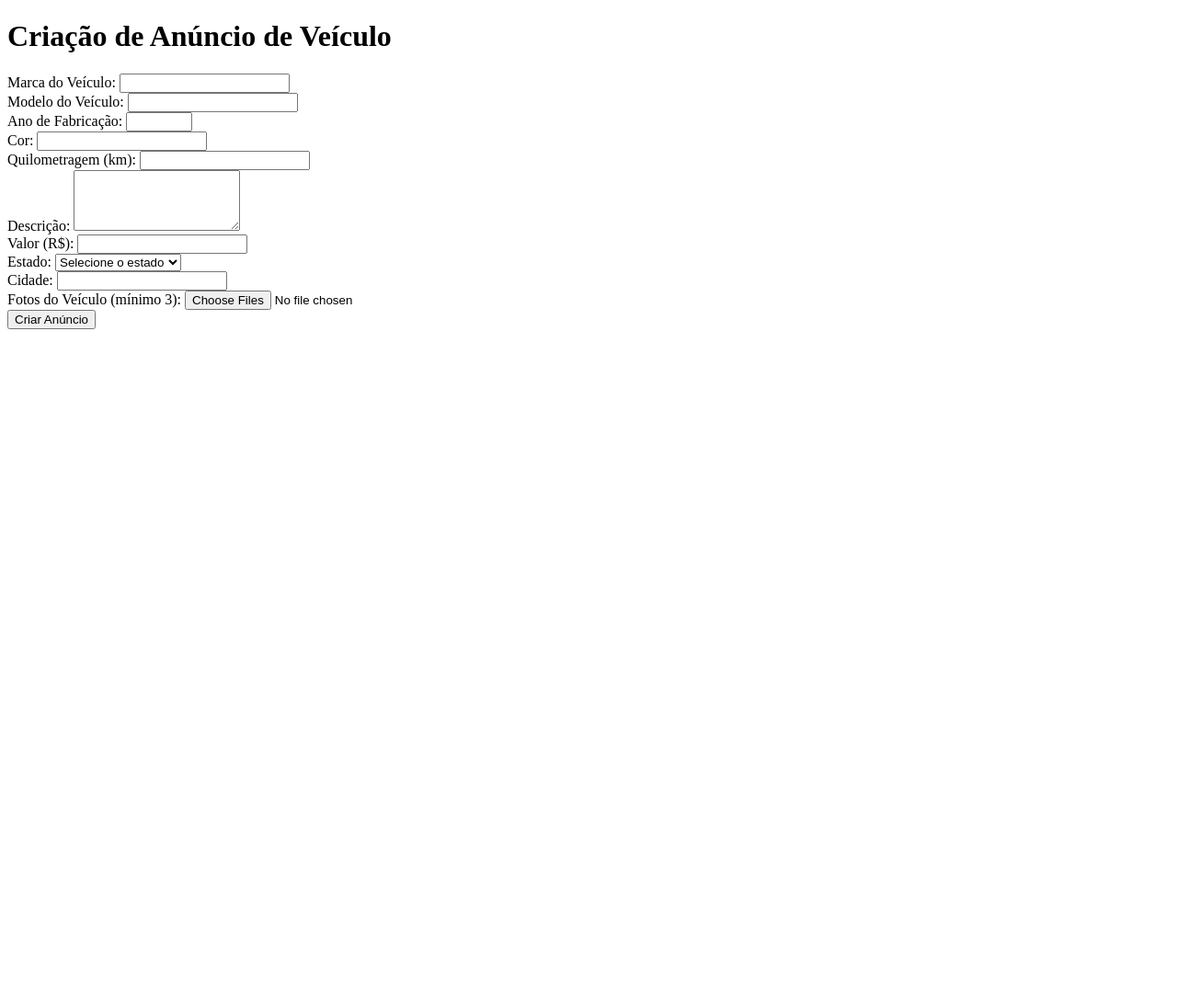
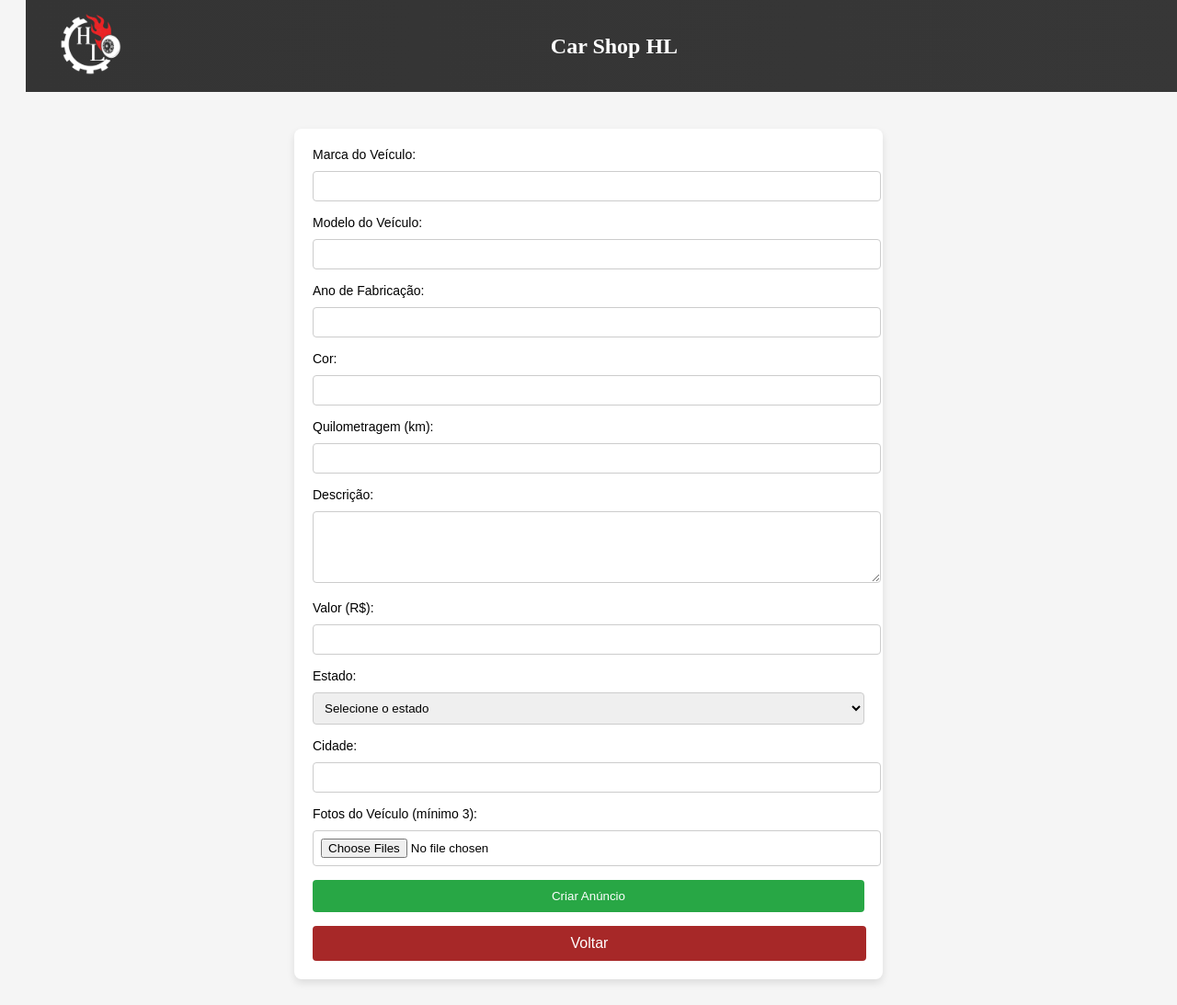
Before and after one commit to herbertmaiamtt/trabalho-ppi-final, a plain HTML site: page privado/criacao_anuncio.html in a window 1280 px wide. Shown: the whole page at 92% size. Before the commit the page ends 800 px from the top, so only its background shows below. Drawn offline with nearby package versions, Linux system fonts and the light colour scheme.

Commit message:
✨: Página de criação de anúncio

```diff
--- a/privado/criacao_anuncio.html
+++ b/privado/criacao_anuncio.html
@@ -4,11 +4,25 @@
     <meta charset="UTF-8">
     <meta name="viewport" content="width=device-width, initial-scale=1.0">
     <title>Criação de Anúncio de Veículo</title>
-    <link rel="stylesheet" href="style_index.css">
+    <link rel="stylesheet" href="style_privado.css">
+    <link rel="stylesheet" href="https://fonts.googleapis.com/css2?family=Material+Symbols+Outlined:opsz,wght,FILL,GRAD@20..48,100..700,0..1,-50..200" />
+    <link rel="stylesheet" href="https://fonts.googleapis.com/css2?family=Material+Symbols+Outlined:opsz,wght,FILL,GRAD@20..48,100..700,0..1,-50..200" />
 </head>
 <body class="body-criacao">
-    <header class="header-anuncio">
-        <h1>Criação de Anúncio de Veículo</h1>
+    <header>
+        <!-- Logo -->
+        <div id="container-logo">
+            <a href="../index.html">
+                <img src="imagens/logo-shop-car-hl-03.png" alt="Logo da Car Shop HL" id="logo">
+            </a>
+        </div>
+        <!-- Nome do Site -->
+        <h1>Car Shop HL</h1>
+        <!-- Navegação -->
+        <nav class="nav-principal">
+            <!-- Link para login -->
+
+        </nav>
     </header>
 
     <main class="main-anuncio">
@@ -56,7 +70,6 @@
                     <option value="SP">São Paulo (SP)</option>
                     <option value="RJ">Rio de Janeiro (RJ)</option>
                     <option value="ES">Espírito Santo (ES)</option>
-                    <!-- Adicione outros estados conforme necessário -->
                 </select>
             </div>
 
@@ -71,6 +84,7 @@
             </div>
 
             <button type="submit" class="botao-criacao">Criar Anúncio</button>
+            <a href="../index.html" class="link-voltar"> Voltar </a>
         </form>
     </main>
 
--- /dev/null
+++ b/privado/style_privado.css
@@ -0,0 +1,151 @@
+/* Estilos do header */
+header {
+    z-index: 2;
+    background-image: linear-gradient(to left, #373737, #343434);
+    display: flex;
+    align-items: center;
+    justify-content: space-between;
+    width: 100%;
+    height: 100px;
+    position: fixed;
+    top: 0;
+    padding: 0 20px; /* Adiciona espaço nas laterais */
+    box-sizing: border-box; /* Inclui padding na largura total */
+}
+
+#container-logo {
+    flex: 1; /* Permite que o logo ocupe o espaço necessário */
+}
+
+#logo {
+    width: 100px;
+}
+
+header h1 {
+    flex: 2; /* Permite que o título ocupe mais espaço */
+    font-family: 'Times New Roman', Times, serif;
+    color: white;
+    text-align: center;
+    font-size: 24px; /* Ajuste o tamanho conforme necessário */
+    margin: 0; /* Remove margens extras */
+}
+
+.nav-principal {
+    flex: 1; /* Permite que a navegação ocupe espaço */
+    display: flex;
+    justify-content: flex-end;
+}
+
+#lista-nav {
+    list-style-type: none;
+    display: flex;
+    align-items: center;
+    gap: 15px; /* Adiciona espaçamento entre os itens */
+}
+
+#lista-nav li {
+    padding: 10px;
+}
+
+#div-cadastro a, #div-login a {
+    display: flex;
+    align-items: center;
+    border-radius: 20px;
+    padding-left: 5px;
+    border: transparent;
+    text-decoration: none;
+}
+
+#div-cadastro p, #div-login p {
+    color: #ffffff;
+    font-size: 16px;
+}
+
+#div-cadastro a:hover, #div-login a:hover {
+    background-color: var(--cor-footer);
+    transform: scale(1.02);
+    transition: 0.1s;
+}
+
+.icon-login, .icon-register {
+    color: white;
+    padding: 5px;
+}
+
+/* Corpo da página */
+body {
+    font-family: Arial, sans-serif;
+    background-color: #f5f5f5;
+    padding: 20px;
+    margin-top: 120px; /* Para ajustar o espaço após o header fixo */
+}
+
+.main-anuncio {
+    max-width: 600px;
+    margin: 0 auto;
+    background-color: white;
+    padding: 20px;
+    border-radius: 8px;
+    box-shadow: 0 4px 8px rgba(0, 0, 0, 0.1);
+}
+
+.form-group {
+    margin-bottom: 15px;
+}
+
+label {
+    font-size: 14px;
+    margin-bottom: 5px;
+    display: block;
+}
+
+input, select, textarea {
+    width: 100%;
+    padding: 8px;
+    margin-top: 5px;
+    border: 1px solid #ccc;
+    border-radius: 4px;
+}
+
+.botao-criacao {
+    background-color: #28a745;
+    color: white;
+    border: none;
+    padding: 10px 20px;
+    border-radius: 4px;
+    cursor: pointer;
+    width: 100%;
+}
+
+.link-voltar {
+    display: block; /* Para o link se comportar como um bloco */
+    margin-top: 15px; /* Espaçamento acima do link */
+    background-color: #a72828;
+    color: white;
+    border: none;
+    padding: 10px;
+    border-radius: 4px;
+    cursor: pointer;
+    width: 97%;
+    text-align: center;
+    text-decoration: none;
+}
+
+.link-voltar:hover {
+    background-color: #700404;
+}
+
+button:hover {
+    background-color: #218838;
+}
+
+/* Estilo para dispositivos móveis */
+@media (max-width: 768px) {
+    .main-anuncio {
+        width: 90%;
+    }
+
+    header h1 {
+        font-size: 18px;
+    }
+}
```
Also changed, not shown: privado/imagens/logo-shop-car-hl-03.png (added).
